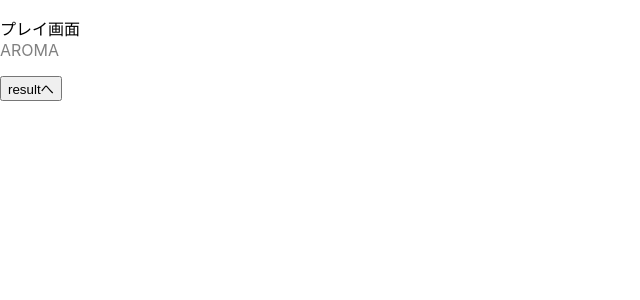
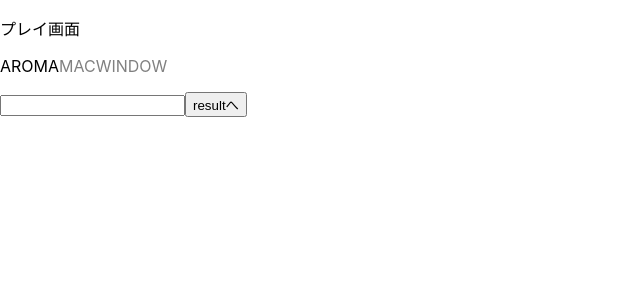
Before and after one commit to nunupy345345/100program, a React (Create React App) app: page /play in a window 1280 px wide. Shown: the top 300 px of the page, without its empty margins (0-640 px from the left). Built offline with nearby package versions, Linux system fonts and the light colour scheme.

Commit message:
<bug2> インプットで反応できるようになったけどまだ想定の挙動ではない

```diff
--- a/src/pages/play.js
+++ b/src/pages/play.js
@@ -77,8 +77,19 @@ export const Play = () => {
   return(
     <div className={StyleSheet.container}>
       <div>プレイ画面</div>
-      <div>{renderText()}</div>
-      <p>{}</p>
+      <p>
+        {RomasText.map((char,index) => (
+          <span ket={index} style={{color: index === currentTextIndex ? 'black' :'gray'}}>
+            {char}
+          </span>
+        ))}
+      </p>
+      <input
+         type="text"
+         onKeyDown={handleKeyPress}
+         value={typedText}
+         readOnly={currentTextIndex !== RomasText.length -1}
+      />
       <button onClick={() => {handleClick2()}} id="hai">resultへ</button>
     </div>
 
```
